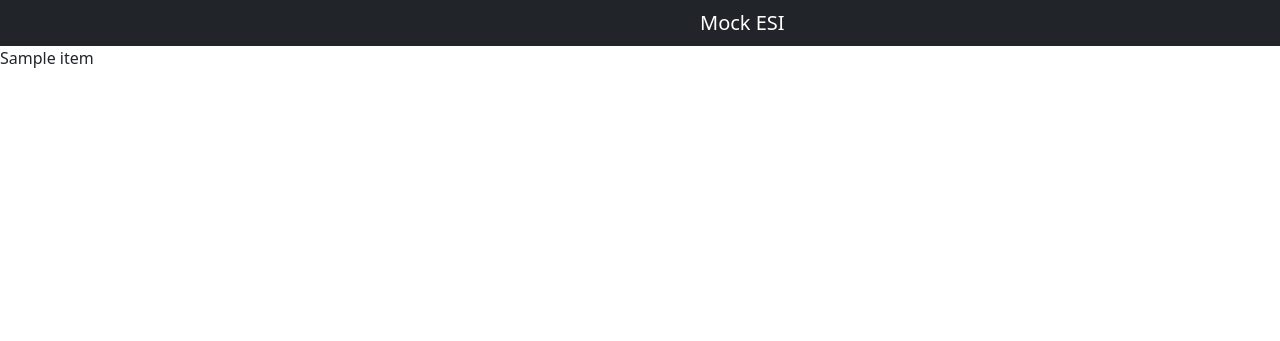
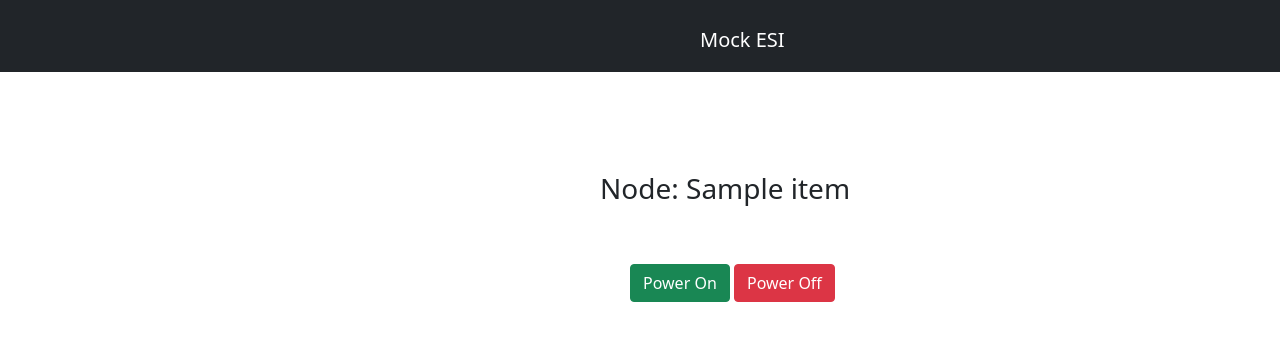
Before and after one commit to nairsneha/cloudlab-on-esi, a Django app: page /view/1/ in a window 1280 px wide. Shown: the top 341 px of the page. Run offline with Django 3.2, Linux system fonts and the light colour scheme; tables that the repository leaves empty hold one stand-in row (values such as "Sample post"); a database or web service that is not in the repository returns one stand-in record (values such as "Sample title"); data that the repository does not hold is empty.

Commit message:
power on off

```diff
--- a/mock_esi/views.py
+++ b/mock_esi/views.py
@@ -1,13 +1,3 @@
-from django.shortcuts import render
-
-# Create your views here.
-#
-# from django.http import HttpResponse
-#
-#
-# def homePageView(request):
-#     return HttpResponse("Hello, World!")
-
 from django.shortcuts import render
 import requests
 
@@ -19,7 +9,7 @@ def index(request):
 
 def nodeCommands(request, id):
     context = {}
-    response = requests.get('https://618857b5057b9b00177f9c43.mockapi.io/esi/esimock/:id').json()
-    # context['name'] = response.nodeName
-    context['response'] = response
-    return render(request, 'nodeCommands.html', {'response': response})
+    params = {'nodeID': id}
+    response = requests.get('https://618857b5057b9b00177f9c43.mockapi.io/esi/esimock/', params=params).json()
+    context['name'] = response[0]['nodeName']
+    return render(request, 'nodeCommands.html', context)
--- a/template/index.html
+++ b/template/index.html
@@ -3,10 +3,10 @@
 {% block content %}
 
 <div style="padding-left:50px; padding-top:50px" >
-<button class="btn btn-dark" onclick="show_active_nodes" id="show_active_nodes">Show Active Nodes</button>
+<button class="btn btn-dark" id="show_active_nodes">Show Inactive Nodes</button>
 </div>
 <div id = "active_nodes" style="visibility: hidden;padding-left:50px">
-    <h1>List of Active nodes</h1>
+    <h1>List of Inactive nodes</h1>
 <ol>
     {% for i in response %}
         {% if i.nodeStatus %}
@@ -15,7 +15,7 @@
         {% endif %}
     {% endfor %}
 </ol>
-   <button class="btn btn-dark" onclick="hide_active_nodes" id="hide_active_nodes">Hide Active Nodes</button>
+   <button class="btn btn-dark" id="hide_active_nodes">Hide Inactive Nodes</button>
 </div>
 <script>
     document.getElementById("show_active_nodes").addEventListener("click", () => {
--- a/template/nav.html
+++ b/template/nav.html
@@ -2,48 +2,24 @@
 <html lang="en">
 <head>
     <meta charset="UTF-8">
-    <title>Title</title>
+    <title>Mock ESI</title>
 
     <!-- CSS only -->
-<link href="https://cdn.jsdelivr.net/npm/bootstrap@5.1.3/dist/css/bootstrap.min.css" rel="stylesheet" integrity="sha384-1BmE4kWBq78iYhFldvKuhfTAU6auU8tT94WrHftjDbrCEXSU1oBoqyl2QvZ6jIW3" crossorigin="anonymous">
-<!-- JavaScript Bundle with Popper -->
-<script src="https://cdn.jsdelivr.net/npm/bootstrap@5.1.3/dist/js/bootstrap.bundle.min.js" integrity="sha384-ka7Sk0Gln4gmtz2MlQnikT1wXgYsOg+OMhuP+IlRH9sENBO0LRn5q+8nbTov4+1p" crossorigin="anonymous"></script>
+    <link href="https://cdn.jsdelivr.net/npm/bootstrap@5.1.3/dist/css/bootstrap.min.css" rel="stylesheet"
+          integrity="sha384-1BmE4kWBq78iYhFldvKuhfTAU6auU8tT94WrHftjDbrCEXSU1oBoqyl2QvZ6jIW3" crossorigin="anonymous">
+    <!-- JavaScript Bundle with Popper -->
+    <script src="https://cdn.jsdelivr.net/npm/bootstrap@5.1.3/dist/js/bootstrap.bundle.min.js"
+            integrity="sha384-ka7Sk0Gln4gmtz2MlQnikT1wXgYsOg+OMhuP+IlRH9sENBO0LRn5q+8nbTov4+1p"
+            crossorigin="anonymous"></script>
 </head>
 <body>
 
 <nav class="navbar navbar-expand-lg navbar-dark bg-dark">
-   <div style="padding-left:700px">  <a class="navbar-brand" href="#">Mock ESI</a>
-</div>
-<!--  <button class="navbar-toggler" type="button" data-toggle="collapse" data-target="#navbarNavDropdown" aria-controls="navbarNavDropdown" aria-expanded="false" aria-label="Toggle navigation">-->
-<!--    <span class="navbar-toggler-icon"></span>-->
-<!--  </button>-->
-<!--  <div class="collapse navbar-collapse" id="navbarNavDropdown">-->
-<!--    <ul class="navbar-nav">-->
-<!--      <li class="nav-item active">-->
-<!--        <a class="nav-link" href="#">Home <span class="sr-only">(current)</span></a>-->
-<!--      </li>-->
-<!--      <li class="nav-item">-->
-<!--        <a class="nav-link" href="#">Features</a>-->
-<!--      </li>-->
-<!--      <li class="nav-item">-->
-<!--        <a class="nav-link" href="#">Pricing</a>-->
-<!--      </li>-->
-<!--      <li class="nav-item dropdown">-->
-<!--        <a class="nav-link dropdown-toggle" href="#" id="navbarDropdownMenuLink" data-toggle="dropdown" aria-haspopup="true" aria-expanded="false">-->
-<!--          Dropdown link-->
-<!--        </a>-->
-<!--        <div class="dropdown-menu" aria-labelledby="navbarDropdownMenuLink">-->
-<!--          <a class="dropdown-item" href="#">Action</a>-->
-<!--          <a class="dropdown-item" href="#">Another action</a>-->
-<!--          <a class="dropdown-item" href="#">Something else here</a>-->
-<!--        </div>-->
-<!--      </li>-->
-<!--    </ul>-->
-<!--  </div>-->
+    <div style="padding-left:700px">
+        <h1><a class="navbar-brand" href="http://127.0.0.1:8000/">Mock ESI</a></h1>
+    </div>
 </nav>
-
-
-         {% block content %}
-         {% endblock %}
+{% block content %}
+{% endblock %}
 </body>
 </html>
--- a/template/nodeCommands.html
+++ b/template/nodeCommands.html
@@ -1,6 +1,30 @@
 {% extends 'nav.html' %}
 
 {% block content %}
-<!--    <h1>Node name {{name}}</h1>-->
-    <p>{{ response }}</p>
+<div class="alert" role="alert" id="alert" style="visibility:hidden">
+
+</div>
+<h3 style="padding-left:600px;padding-top:50px">Node: {{name}}</h3>
+<div style="padding-left:630px;padding-top:50px">
+    <button type="button" class="btn btn-success" id="power_on">Power On</button>
+    <button type="button" class="btn btn-danger" id="power_off">Power Off</button>
+</div>
+
+
+<script>
+    document.getElementById("power_on").addEventListener("click", () => {
+        document.getElementById("alert").style.visibility = "visible"
+        document.getElementById("alert").classList.add('alert-success')
+        document.getElementById("alert").classList.remove('alert-danger')
+        document.getElementById("alert").innerHTML = "{{ name }} has been powered on!"
+    });
+
+    document.getElementById("power_off").addEventListener("click", () => {
+        document.getElementById("alert").style.visibility = "visible"
+        document.getElementById("alert").classList.add('alert-danger')
+        document.getElementById("alert").classList.remove('alert-success')
+        document.getElementById("alert").innerHTML = "{{ name }} has been powered off!"
+    });
+</script>
+
 {% endblock %}
```
